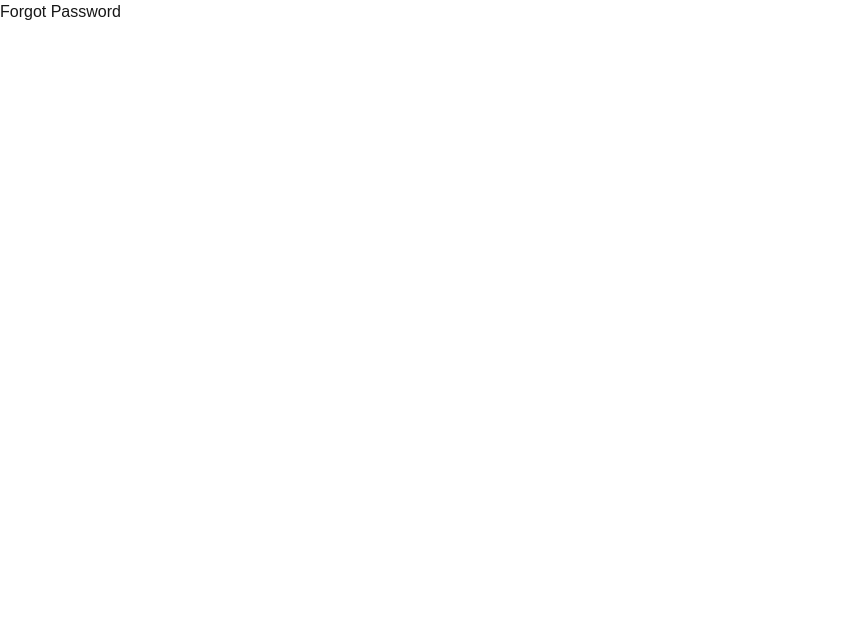
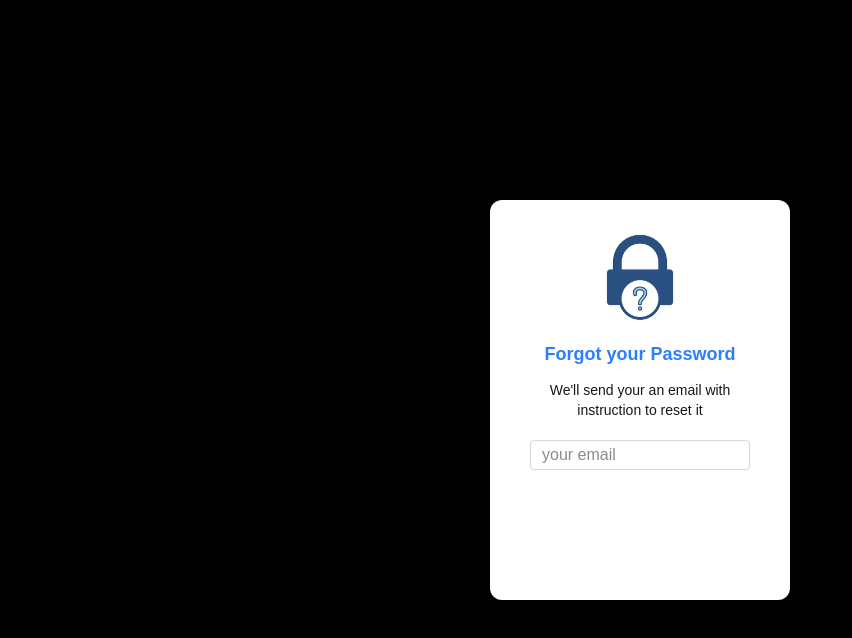
Before and after one commit to Asyrafi0257/Student-Advisory-System, a Next.js app in the folder student-advisory/: page /forgot-password in a window 1280 px wide. Shown: the top 638 px of the page, without its empty margins (0-852 px from the left). Built offline with nearby package versions, Linux system fonts and the light colour scheme.

Commit message:
new updated

```diff
--- a/student-advisory/src/app/(auth)/forgot-password/page.js
+++ b/student-advisory/src/app/(auth)/forgot-password/page.js
@@ -1,5 +1,26 @@
-export default function ForgotPassword() {
-    return(
-        <div>Forgot Password</div>
+
+import Image from "next/image";
+
+export default function ForgotPassword(){
+    return (
+        <div className="bg-black flex flex-row h-screen w-screen justify-center items-center">
+            <div className="bg-white w-[300px] h-[400px] rounded-xl flex flex-col items-center">
+                <Image
+                    src="/images/forgot-password.jpg"
+                    alt="forgot-password.jpg"
+                    width={140}
+                    height={140}
+                    className="rounded-sm"
+                />
+                <div className="flex flex-col justify-center">
+                    <h2 className="text-blue-500 font-bold text-lg flex justify-center">Forgot your Password</h2>
+                    <p className="text-sm flex justify-center text-center w-[200px] mt-3">We'll send your an email with instruction to reset it</p>
+                </div>
+                <form action="">
+                    <input type="text" name="email" placeholder="your email" className="mt-5 pl-3 w-[220px] h-[30px] rounded-sm outline outline-1 -outline-offset-1 outline-gray-300 focus-within:outline-2 focus-within:outline-offset-2 " />
+                </form>
+
+            </div>
+        </div>
     )
 }
--- a/student-advisory/src/app/(auth)/login/page.js
+++ b/student-advisory/src/app/(auth)/login/page.js
@@ -109,11 +109,11 @@ export default function Login() {
                         <h1 className="flex flex-row justify-center mt-3 sm:mt-10 text-[23px] sm:text-[25px] md:text-[30px] font-bold text-shadow-lg">Login</h1>
 
                         <form onSubmit={handleLogin} className="flex flex-col items-center mt-5 sm:mt-10">
-                            <div className="relative shadow-md">
+                            <div className="relative shadow-md rounded-md">
                                 <User className="absolute left-3 top-1/2 -translate-y-1/2 w-5 h-5 text-gray-400" />
                                 <input type="text" placeholder="Username" name="username" value={name} className="sm:w-[270px] lg:w-[350px] h-[38px] rounded-md p-3 pl-10 outline-1 -outline-offset-1 outline-gray-300 focus-within:outline-2 focus-within:-outline-offset-2 focus-within:outline-black-300 " onChange={(e) => {setName(e.target.value)}}/>
                             </div>
-                            <div className="relative mt-5 shadow-md">
+                            <div className="relative mt-5 shadow-md rounded-md">
                                 <Lock className="absolute left-3 top-1/2 -translate-y-1/2 w-5 h-5 text-gray-400" />
                                 <input type="password" placeholder="Password" name="password" value={password} className="sm:w-[270px] lg:w-[350px] h-[38px] rounded-md p-3 pl-10 outline-1 -outline-offset-1 outline-gray-300 focus-within:outline-2 focus-within:-outline-offset-2 focus-within:outline-black-300" onChange={(e) => {setPassword(e.target.value)}} />
                             </div>
--- a/student-advisory/src/lib/jwt.js
+++ b/student-advisory/src/lib/jwt.js
@@ -4,7 +4,7 @@ export function generateToken(payload){
     //kita buat token baru
     return jwt.sign(
         payload, //data user yang kita nk simpan
-        process.env.JWT_SECRET,
+        process.env.JWT_SECRET, //secret key untuk jwt => for sign and verify token
         {expiresIn:"1h"}
     )
 }
```
Also changed, not shown: student-advisory/public/images/forgot-password.jpg (added).
